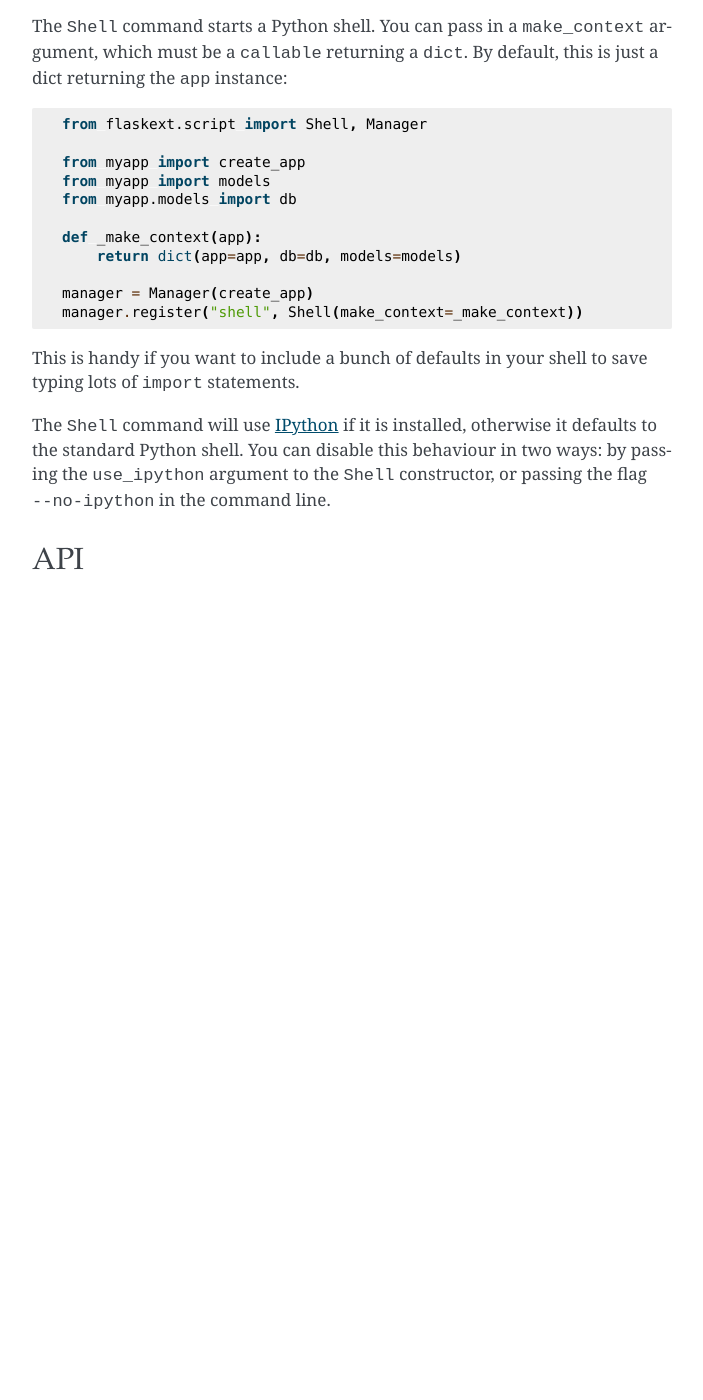
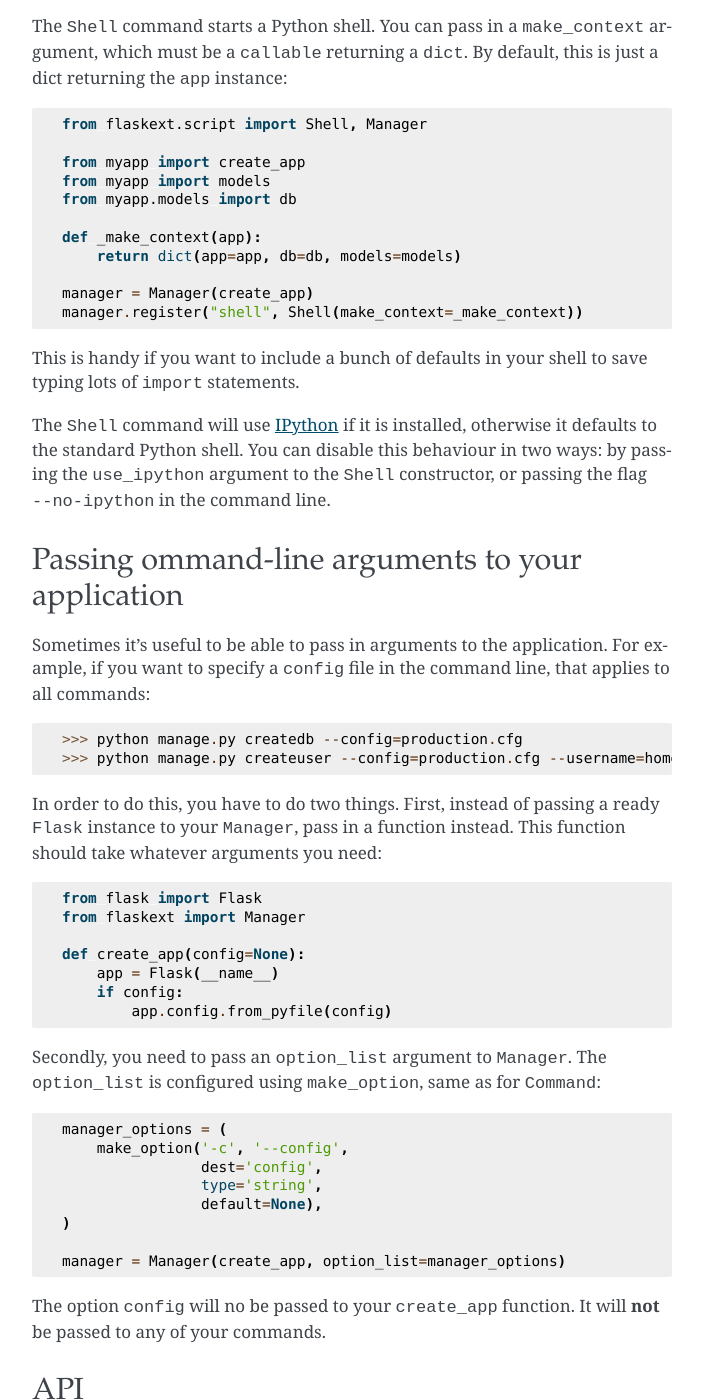
Before and after one commit to smurfix/flask-script, a Sphinx documentation site: the page built from docs/index.rst, in a window 1280 px wide and 1400 px high, scrolled down 3947 px. Shown: the whole window, without its empty margins (288-991 px from the left). Built offline with Sphinx 7.4.7, drawn with Linux system fonts in a browser that asks for light colours; before the commit the page ends 4577 px from its top, so only the background shows below that.

Commit message:
manager-wide args. Currently broken.

```diff
--- a/docs/index.rst
+++ b/docs/index.rst
@@ -185,6 +185,39 @@ This is handy if you want to include a bunch of defaults in your shell to save t
 
 The ``Shell`` command will use `IPython <http://ipython.scipy.org/moin/>`_ if it is installed, otherwise it defaults to the standard Python shell. You can disable this behaviour in two ways: by passing the ``use_ipython`` argument to the ``Shell`` constructor, or passing the flag ``--no-ipython`` in the command line.
 
+
+Passing ommand-line arguments to your application
+-------------------------------------------------
+
+Sometimes it's useful to be able to pass in arguments to the application. For example, if you want to specify a ``config`` file in the command line, that applies to all commands::
+
+    >>> python manage.py createdb --config=production.cfg
+    >>> python manage.py createuser --config=production.cfg --username=homer
+
+In order to do this, you have to do two things. First, instead of passing a ready ``Flask`` instance to your ``Manager``, pass in a function instead. This function should take whatever arguments you need::
+
+    from flask import Flask
+    from flaskext import Manager
+
+    def create_app(config=None):
+        app = Flask(__name__)
+        if config:
+            app.config.from_pyfile(config)
+
+
+Secondly, you need to pass an ``option_list`` argument to ``Manager``. The ``option_list`` is configured using ``make_option``, same as for ``Command``::
+
+    manager_options = (
+        make_option('-c', '--config',
+                    dest='config',
+                    type='string',
+                    default=None),
+    )
+
+    manager = Manager(create_app, option_list=manager_options)
+
+The option ``config`` will no be passed to your ``create_app`` function. It will **not** be passed to any of your commands.
+
 API
 ---
 
```
Also changed, not shown: 2 other files.
